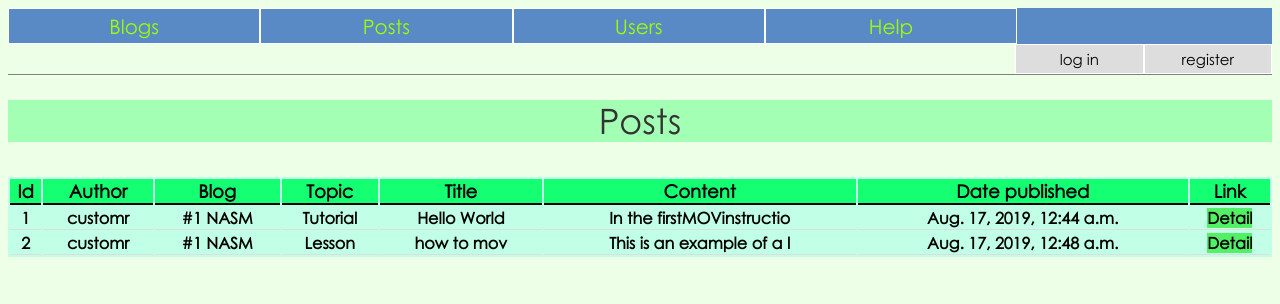
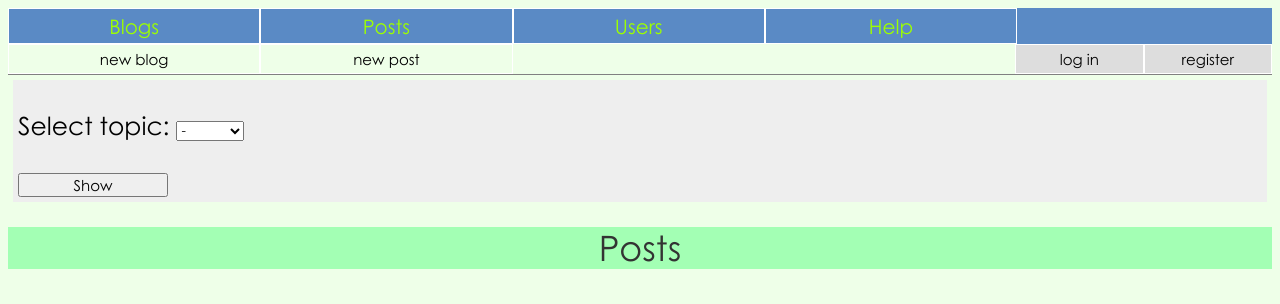
Before and after one commit to customr/customrblog, a Django app: page /posts/ in a window 1280 px wide. Shown: the top 304 px of the page. Run offline with Django 3.2, Linux system fonts and the light colour scheme; data comes from the database, SQL or seed files in the repository; both versions use the stored data as it was after the commit; lists and menus that the app fills with data are empty.

Commit message:
new features

```diff
--- a/myblog/blog/admin.py
+++ b/myblog/blog/admin.py
@@ -35,8 +35,8 @@
 	list_filter = ['rating']
 
 class PostAdmin(admin.ModelAdmin):
-	fields = ['topic', 'rating', 'blog', 'author']
-	list_display = ['blog', 'topic', 'title', 'author', 'rating']
+	fields = ['topic', 'blog', 'author', 'title', 'text']
+	list_display = ['topic', 'blog', 'author', 'title', 'text', 'rating']
 	list_filter = ['rating', 'blog', 'topic']
 
 class CommentAdmin(admin.ModelAdmin):
--- a/myblog/blog/forms.py
+++ b/myblog/blog/forms.py
@@ -62,3 +62,11 @@
     class Meta:
         model = Comment
         fields = ('text',)
+
+
+class TopicForm(forms.Form):
+    topic = forms.ChoiceField(
+        label='Select topic:',
+        choices=tuple([('-', '-')]+[(post.topic, post.topic) for post in Post.objects.order_by('-topic').distinct()]),
+        required=False
+        )
--- a/myblog/blog/static/blog/content/style.css
+++ b/myblog/blog/static/blog/content/style.css
@@ -33,7 +33,7 @@
 
 form{
 	margin: 5px;
-	padding: 10px;
+	padding: 5px;
 	background: #eee;
 	font-size: 25px;
 }
--- a/myblog/blog/templates/blog/base.html
+++ b/myblog/blog/templates/blog/base.html
@@ -25,9 +25,10 @@
 			{% if not user.is_authenticated %}
 				<li id='auth' class='actions'><a class='actions' href="{% url 'blog:register' %}">register</a></li>
 				<li id='auth' class='actions'><a class='actions' href="{% url 'login' %}">log in</a></li>
-			{% else %}
-				<li class='actions'><a class='actions' href="{% url 'blog:new_blog' %}">new blog</a></li>
-				<li class='actions'><a class='actions' href="{% url 'blog:new_post' %}">new post</a></li>
+			{% endif %}
+			<li class='actions'><a class='actions' href="{% url 'blog:new_blog' %}">new blog</a></li>
+			<li class='actions'><a class='actions' href="{% url 'blog:new_post' %}">new post</a></li>
+			{% if user.is_authenticated %}
 				<li id='auth' class='actions'><a class='actions' href="{% url 'logout' %}">log out</a></li>
 			{% endif %}
 		</ul>
--- a/myblog/blog/templates/blog/blog_detail.html
+++ b/myblog/blog/templates/blog/blog_detail.html
@@ -13,6 +13,11 @@
 		<a href="{% url 'blog:new_post' blog.name %}">CREATE NEW POST FOR THIS BLOG</a>
 	{% endif %}
 </div>
+<form method='post'>
+    {% csrf_token %}
+    {{ form.as_p }}
+    <input type='submit' value='Show'>
+</form>
 <p class='title'>Blog posts</p>
 <div>
 	<table>
--- a/myblog/blog/templates/blog/index.html
+++ b/myblog/blog/templates/blog/index.html
@@ -1,7 +1,7 @@
 {% extends 'blog/base.html' %}
 
 {% block title%}
-Author {{author.first_name}}{{author.last_name}}
+Antipikabu
 {% endblock title %}
 
 {% block content %}
--- a/myblog/blog/templates/blog/post.html
+++ b/myblog/blog/templates/blog/post.html
@@ -5,6 +5,11 @@
 {% endblock title %}
 
 {% block content %}
+<form method='post'>
+    {% csrf_token %}
+    {{ form.as_p }}
+    <input type='submit' value='Show'>
+</form>
 <p class='title'>Posts</p>
 <div>
 	<table>
--- a/myblog/blog/templates/blog/post_detail.html
+++ b/myblog/blog/templates/blog/post_detail.html
@@ -13,12 +13,10 @@
 		{{ post.date_published }}
 		<li>
 			<a href="{% url 'blog:user' post.author.id %}">AUTHOR</a>
-			{% if user.is_authenticated %}
 			{% if request.user not in post.liked_users.all %}
 				<a href="{% url 'blog:like_post' post.id%}" class='like'>LIKE</a>
 			{% else %}
 				<a href="{% url 'blog:unlike_post' post.id%}" class='unlike'>UNLIKE</a>
-				{% endif %}
 			{% endif %}
 			<b>RATING: {{ post.rating }}</b>
 		</li>
@@ -39,12 +37,10 @@
 			<li>
 				<a href="{% url 'blog:user' comment.author.id %}">{{ comment.author }}</a>
 				{{ comment.date_published }}
-				{% if user.is_authenticated %}
 				{% if request.user not in comment.liked_users.all %}
 					<a href="{% url 'blog:like_comment' comment.id %}" class='like'>LIKE</a>
 				{% else %}
 					<a href="{% url 'blog:unlike_comment' comment.id %}" class='unlike'>UNLIKE</a>
-					{% endif %}
 				{% endif %}
 				<b>RATING: {{ comment.rating }}</b>
 			</li>
--- a/myblog/blog/urls.py
+++ b/myblog/blog/urls.py
@@ -8,7 +8,6 @@
 	path('blog/<str:blog_name>/', views.blog, name='blog'),
 	path('post/<int:post_id>/', views.post, name='post'),
 	path('posts/', views.get_posts, name='posts'),
-	path('posts/topic/<str:topic>', views.get_posts, name='posts_topic'),
 	path('user/<int:user_id>/', views.user, name='user'),
 	path('users/', views.get_users, name='users'),
 	path('help/', views.help, name='help'),
--- a/myblog/blog/views.py
+++ b/myblog/blog/views.py
@@ -6,7 +6,7 @@
 from django.contrib.auth.decorators import login_required
 
 from blog.models import MyUser, Blog, Post, Comment
-from blog.forms import UserCreationForm, BlogForm, PostForm, CommentForm
+from blog.forms import UserCreationForm, BlogForm, PostForm, CommentForm, TopicForm
 
 
 class RegisterFormView(edit.FormView):
@@ -67,10 +67,30 @@
 
 def blog(request, blog_name):
 	blog = get_object_or_404(Blog, name__iexact=blog_name)
-	posts = blog.post_set.all()
+	topic = None
+
+	if request.method == 'POST':
+	    form = TopicForm(request.POST)
+
+	    if form.is_valid():
+	      topic = form.cleaned_data['topic']
+	      if topic == '-':
+	      	topic = None
+
+	else:
+		form = TopicForm(initial={'topic': '-'})
+
+	if topic:
+		posts = blog.post_set.filter(topic__iexact=topic).all()
+
+	else:
+		posts = blog.post_set.all()
+
 	context = {
 		'blog': blog,
-		'posts': posts
+		'posts': posts,
+		'topic': topic,
+		'form': form
 		}
 	return render(request, 'blog/blog_detail.html', context)
 
@@ -102,13 +122,26 @@
 def get_posts(request, topic=None):
 	posts = Post.objects.all()
 
+	if request.method == 'POST':
+	    form = TopicForm(request.POST)
+
+	    if form.is_valid():
+	      topic = form.cleaned_data['topic']
+	      if topic == '-':
+	      	topic = None
+
+	else:
+		form = TopicForm(initial={'topic': '-'})
+
 	if topic is not None:
 		posts = posts.filter(topic__iexact=topic)
 
 	context = {
 		'posts': posts,
-		'topic': topic
+		'topic': topic,
+		'form': form
 		}
+
 	return render(request, 'blog/post.html', context)
 
 def user(request, user_id):
```
Also changed, not shown: myblog/blog/templates/blog/help.html (+3 -10 lines), myblog/db.sqlite3. Lines whose indentation alone changed are shown as unchanged.
